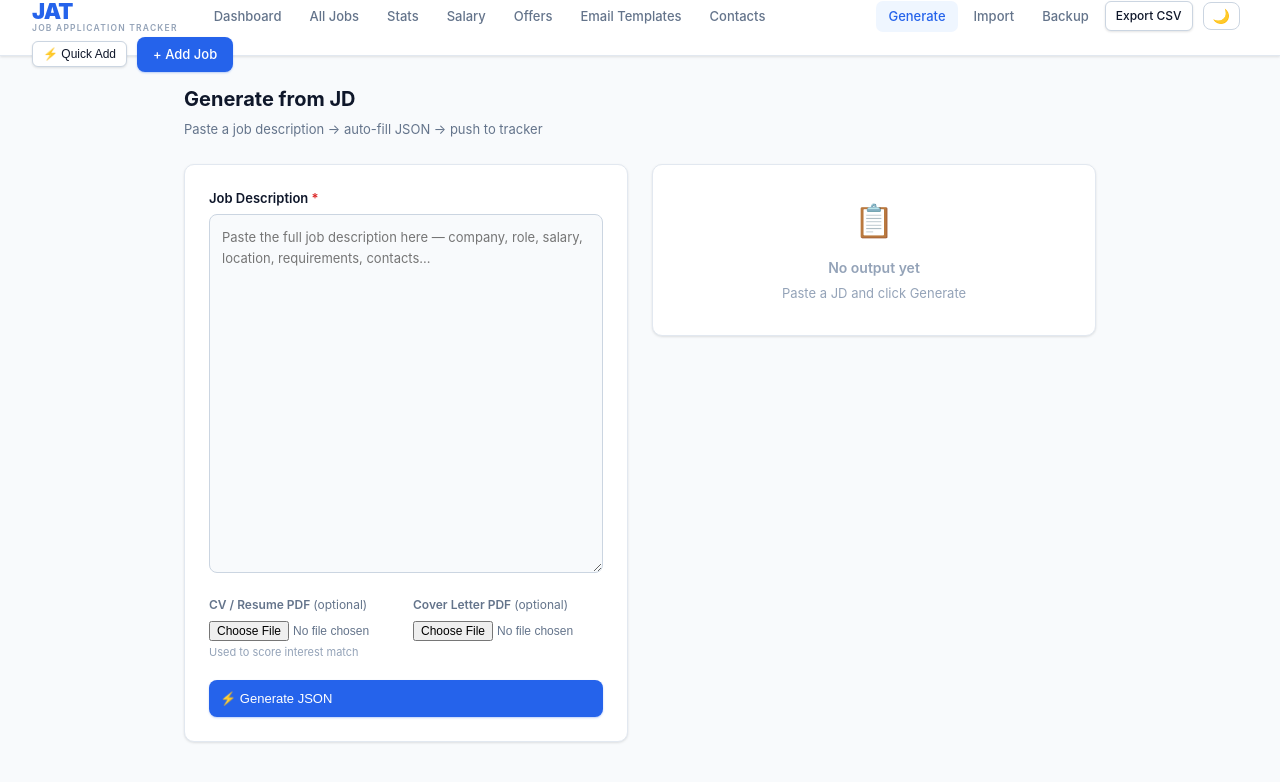
After one commit to sananakther6642/JobApplicatonTracker, a Flask app: page /generate in a window 1280 px wide. The commit adds this page. Shown: the top 782 px of the page. Run offline with Flask 3, Linux system fonts and the light colour scheme.

Commit message:
Add Generate from JD page (/generate)
Paste JD text, upload CV/cover PDFs, get auto-filled JSON preview.
Edit fields inline, push directly to tracker with one click.
Nav link added between Generate and Import.

```diff
--- a/app.py
+++ b/app.py
@@ -608,6 +608,43 @@ def add_job():
         doc_type_labels=DOC_TYPE_LABELS,
         today=date.today().isoformat(),
     )
+
+
+@app.route("/generate", methods=["GET", "POST"])
+def generate_job():
+    result = None
+    error = None
+    if request.method == "POST":
+        try:
+            from gen_job import generate, pdf_to_text
+            import tempfile
+
+            jd_text = request.form.get("jd_text", "").strip()
+
+            # optional PDF uploads — read to temp files
+            def _read_pdf_upload(field):
+                f = request.files.get(field)
+                if f and f.filename:
+                    tmp = tempfile.NamedTemporaryFile(suffix=".pdf", delete=False)
+                    f.save(tmp.name)
+                    text = pdf_to_text(tmp.name)
+                    os.unlink(tmp.name)
+                    return text, f.filename
+                return "", ""
+
+            cv_text, cv_name     = _read_pdf_upload("cv_pdf")
+            cover_text, _        = _read_pdf_upload("cover_pdf")
+
+            if not jd_text:
+                error = "Job description is required."
+            else:
+                import json as _json
+                data = generate(jd_text, cv_text, cover_text, cv_name, "")
+                result = _json.dumps(data, indent=2, ensure_ascii=False)
+        except Exception as e:
+            error = str(e)
+
+    return render_template("generate.html", result=result, error=error)
 
 
 @app.route("/api/job", methods=["POST"])
--- a/templates/base.html
+++ b/templates/base.html
@@ -289,6 +289,7 @@
   <a href="{{ url_for('email_templates') }}" class="nav-link {% if request.endpoint == 'email_templates' %}active{% endif %}">Email Templates</a>
   <a href="{{ url_for('contacts') }}" class="nav-link {% if request.endpoint in ['contacts','edit_contact'] %}active{% endif %}">Contacts</a>
   <span class="spacer"></span>
+  <a href="{{ url_for('generate_job') }}" class="nav-link {% if request.endpoint == 'generate_job' %}active{% endif %}" title="Generate from JD">Generate</a>
   <a href="{{ url_for('import_csv') }}" class="nav-link {% if request.endpoint == 'import_csv' %}active{% endif %}" title="Import CSV">Import</a>
   <a href="{{ url_for('restore_db') }}" class="nav-link {% if request.endpoint == 'restore_db' %}active{% endif %}" title="Backup &amp; Restore">Backup</a>
   <a href="{{ url_for('export_csv') }}" class="btn btn-secondary btn-sm" style="margin-right:6px">Export CSV</a>
--- /dev/null
+++ b/templates/generate.html
@@ -0,0 +1,150 @@
+{% extends "base.html" %}
+{% block title %}Generate Job — JAT{% endblock %}
+{% block content %}
+
+<div class="page-header" style="margin-bottom:24px">
+  <div>
+    <h1 style="margin-bottom:4px">Generate from JD</h1>
+    <span style="font-size:13px;color:var(--text2)">Paste a job description → auto-fill JSON → push to tracker</span>
+  </div>
+</div>
+
+<div style="display:grid;grid-template-columns:1fr 1fr;gap:24px;align-items:start">
+
+  <!-- LEFT: input form -->
+  <div class="card" style="padding:24px">
+    <form method="POST" enctype="multipart/form-data" id="gen-form">
+
+      <div style="margin-bottom:18px">
+        <label style="font-weight:600;font-size:13px;display:block;margin-bottom:6px">Job Description <span style="color:var(--danger)">*</span></label>
+        <textarea name="jd_text" id="jd-text" rows="16"
+          placeholder="Paste the full job description here — company, role, salary, location, requirements, contacts…"
+          style="width:100%;font-family:inherit;font-size:13px;padding:12px;border:1px solid var(--border2);border-radius:8px;background:var(--bg);color:var(--text);resize:vertical;line-height:1.6;box-sizing:border-box"
+          required>{{ request.form.get('jd_text', '') }}</textarea>
+      </div>
+
+      <div style="display:grid;grid-template-columns:1fr 1fr;gap:14px;margin-bottom:20px">
+        <div>
+          <label style="font-weight:600;font-size:12px;display:block;margin-bottom:5px;color:var(--text2)">CV / Resume PDF <span style="font-weight:400">(optional)</span></label>
+          <input type="file" name="cv_pdf" accept=".pdf"
+            style="font-size:12px;color:var(--text2);width:100%">
+          <div style="font-size:11px;color:var(--text3);margin-top:3px">Used to score interest match</div>
+        </div>
+        <div>
+          <label style="font-weight:600;font-size:12px;display:block;margin-bottom:5px;color:var(--text2)">Cover Letter PDF <span style="font-weight:400">(optional)</span></label>
+          <input type="file" name="cover_pdf" accept=".pdf"
+            style="font-size:12px;color:var(--text2);width:100%">
+        </div>
+      </div>
+
+      <button type="submit" class="btn btn-primary" style="width:100%;padding:11px">
+        ⚡ Generate JSON
+      </button>
+    </form>
+  </div>
+
+  <!-- RIGHT: result -->
+  <div>
+    {% if error %}
+    <div class="card" style="padding:20px;border-left:3px solid var(--danger)">
+      <div style="font-weight:600;color:var(--danger);margin-bottom:6px">Error</div>
+      <div style="font-size:13px;color:var(--text2)">{{ error }}</div>
+    </div>
+    {% endif %}
+
+    {% if result %}
+    <div class="card" style="padding:24px">
+      <div style="display:flex;align-items:center;justify-content:space-between;margin-bottom:14px;flex-wrap:wrap;gap:8px">
+        <div style="font-weight:700;font-size:14px">Generated JSON</div>
+        <div style="display:flex;gap:8px">
+          <button onclick="copyJSON()" class="btn btn-ghost btn-sm" id="copy-btn">📋 Copy</button>
+          <button onclick="pushJob()" class="btn btn-primary btn-sm" id="push-btn">🚀 Push to Tracker</button>
+        </div>
+      </div>
+
+      <div id="push-result" style="display:none;margin-bottom:12px;padding:10px 14px;border-radius:8px;font-size:13px"></div>
+
+      <textarea id="json-output" rows="26"
+        style="width:100%;font-family:monospace;font-size:12px;padding:12px;border:1px solid var(--border2);border-radius:8px;background:var(--bg);color:var(--text);resize:vertical;line-height:1.5;box-sizing:border-box"
+        spellcheck="false">{{ result }}</textarea>
+
+      <div style="font-size:11px;color:var(--text3);margin-top:8px">Edit fields directly before pushing. Required: company + role.</div>
+    </div>
+
+    {% else %}
+    <div class="card" style="padding:32px;text-align:center;color:var(--text3)">
+      <div style="font-size:32px;margin-bottom:12px">📋</div>
+      <div style="font-size:14px;font-weight:600;margin-bottom:6px">No output yet</div>
+      <div style="font-size:13px">Paste a JD and click Generate</div>
+    </div>
+    {% endif %}
+  </div>
+
+</div>
+
+<script>
+function copyJSON() {
+  const ta = document.getElementById('json-output');
+  if (!ta) return;
+  navigator.clipboard.writeText(ta.value).then(() => {
+    const btn = document.getElementById('copy-btn');
+    btn.textContent = '✓ Copied';
+    setTimeout(() => btn.textContent = '📋 Copy', 2000);
+  }).catch(() => showToast('Could not copy', null, 3000));
+}
+
+function pushJob() {
+  const ta = document.getElementById('json-output');
+  if (!ta) return;
+  let data;
+  try {
+    data = JSON.parse(ta.value);
+  } catch(e) {
+    showResult('error', 'Invalid JSON — fix syntax before pushing');
+    return;
+  }
+  const btn = document.getElementById('push-btn');
+  btn.textContent = '⏳ Pushing…';
+  btn.disabled = true;
+
+  fetch('/api/job', {
+    method: 'POST',
+    headers: {'Content-Type': 'application/json'},
+    body: JSON.stringify(data),
+  })
+  .then(r => r.json().then(j => ({status: r.status, body: j})))
+  .then(({status, body}) => {
+    if (status === 201) {
+      const warn = body.duplicate_warning ? ' (duplicate warning)' : '';
+      showResult('success',
+        `Pushed! <a href="${body.url}" style="color:inherit;font-weight:700">View job #${body.id}</a>${warn}`);
+    } else {
+      showResult('error', body.error || 'Push failed');
+    }
+    btn.textContent = '🚀 Push to Tracker';
+    btn.disabled = false;
+  })
+  .catch(err => {
+    showResult('error', 'Network error: ' + err.message);
+    btn.textContent = '🚀 Push to Tracker';
+    btn.disabled = false;
+  });
+}
+
+function showResult(type, html) {
+  const el = document.getElementById('push-result');
+  el.style.display = 'block';
+  if (type === 'success') {
+    el.style.background = 'var(--success-light, #f0fdf4)';
+    el.style.color = 'var(--success, #16a34a)';
+    el.style.border = '1px solid var(--success, #16a34a)';
+  } else {
+    el.style.background = '#fef2f2';
+    el.style.color = 'var(--danger)';
+    el.style.border = '1px solid var(--danger)';
+  }
+  el.innerHTML = html;
+}
+</script>
+
+{% endblock %}
```
